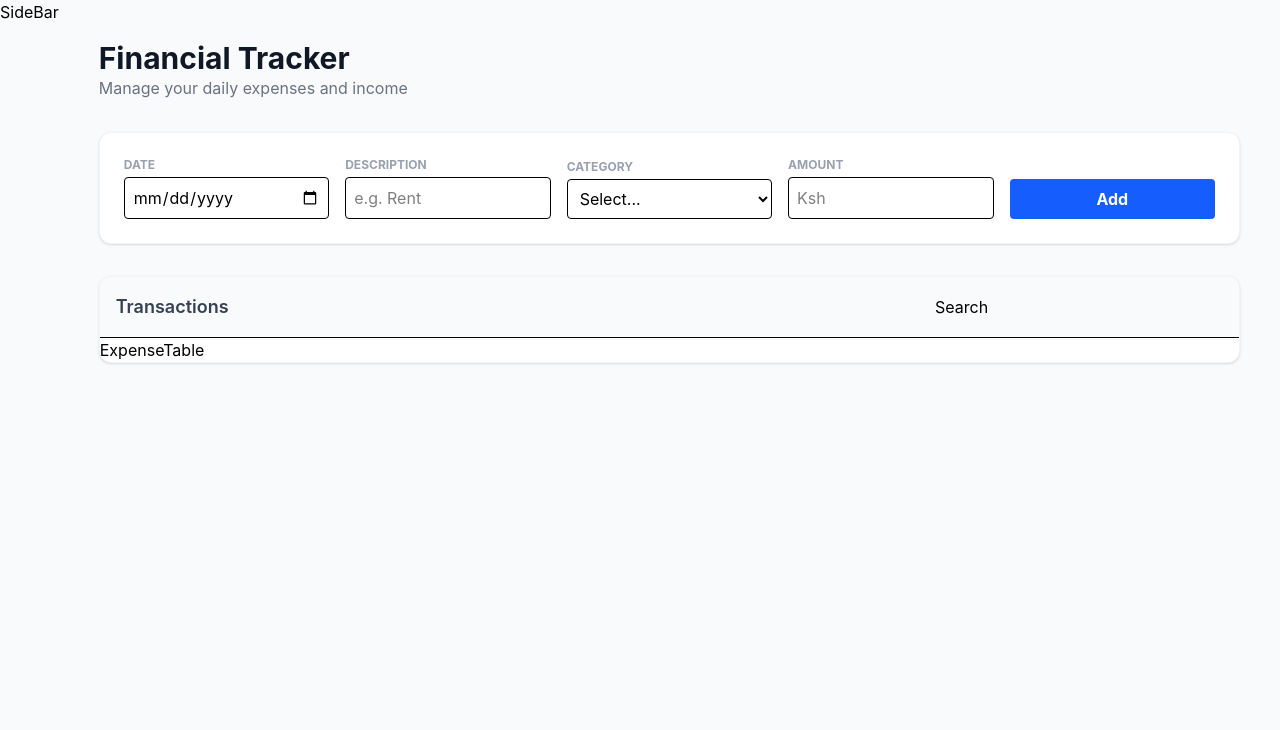
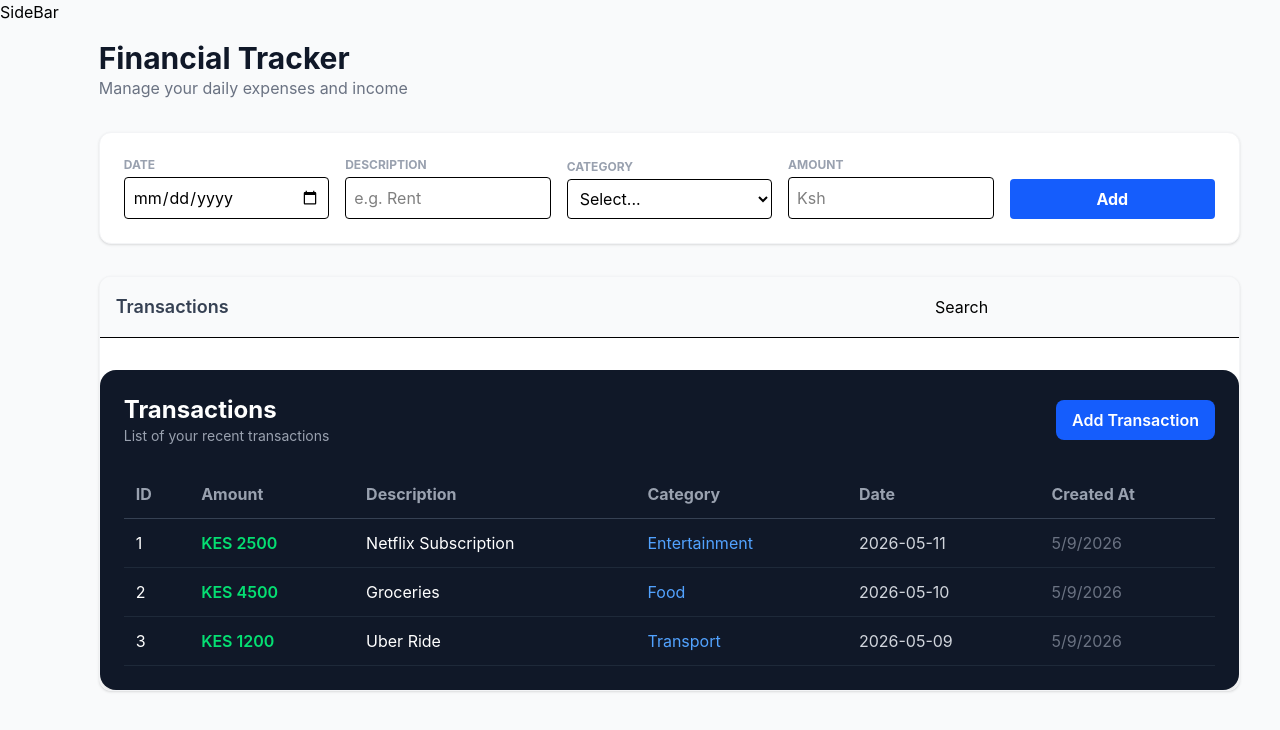
Before and after one commit to KINZU-17/Financial-Tracker, a React (Vite) app: page / in a window 1280 px wide. Shown: the top 730 px of the page. Built offline with nearby package versions, Linux system fonts and the light colour scheme.

Commit message:
Expense Table comits

```diff
--- a/src/Components/ExpenseTable.jsx
+++ b/src/Components/ExpenseTable.jsx
@@ -1,7 +1,96 @@
-import React from 'react'
+import React from "react";
 
 export default function ExpenseTable() {
+
+  const expenses = [
+    {
+      date: "2026-05-11",
+      description: "Netflix Subscription",
+      category: "Entertainment",
+      amount: 2500,
+    },
+
+    {
+      date: "2026-05-10",
+      description: "Groceries",
+      category: "Food",
+      amount: 4500,
+    },
+
+    {
+      date: "2026-05-09",
+      description: "Uber Ride",
+      category: "Transport",
+      amount: 1200,
+    },
+  ];
+
   return (
-    <div>ExpenseTable</div>
-  )
+    <div className="bg-gray-900 mt-8 p-6 rounded-2xl shadow-lg">
+
+      <div className="flex justify-between items-center mb-6">
+        <div>
+          <h2 className="text-2xl font-bold text-white">Transactions</h2>
+
+          <p className="text-gray-400 text-sm">
+            List of your recent transactions
+          </p>
+        </div>
+
+        <button className="bg-blue-600 hover:bg-blue-700 text-white px-4 py-2 rounded-lg font-semibold">
+          Add Transaction
+        </button>
+      </div>
+
+      <div className="overflow-x-auto">
+        <table className="w-full text-left border-collapse">
+
+          <thead>
+            <tr className="text-gray-400 border-b border-gray-700">
+              <th className="p-3">ID</th>
+              <th className="p-3">Amount</th>
+              <th className="p-3">Description</th>
+              <th className="p-3">Category</th>
+              <th className="p-3">Date</th>
+              <th className="p-3">Created At</th>
+            </tr>
+          </thead>
+
+          <tbody>
+            {expenses.map((expense, index) => (
+              <tr
+                key={index}
+                className="border-b border-gray-800 hover:bg-gray-800 transition"
+              >
+                <td className="p-3 text-white">
+                  {index + 1}
+                </td>
+
+                <td className="p-3 text-green-400 font-semibold">
+                  KES {expense.amount}
+                </td>
+
+                <td className="p-3 text-white">
+                  {expense.description}
+                </td>
+
+                <td className="p-3 text-blue-400">
+                  {expense.category}
+                </td>
+
+                <td className="p-3 text-gray-300">
+                  {expense.date}
+                </td>
+
+                <td className="p-3 text-gray-500">
+                  {new Date().toLocaleDateString()}
+                </td>
+              </tr>
+            ))}
+          </tbody>
+
+        </table>
+      </div>
+    </div>
+  );
 }
```
